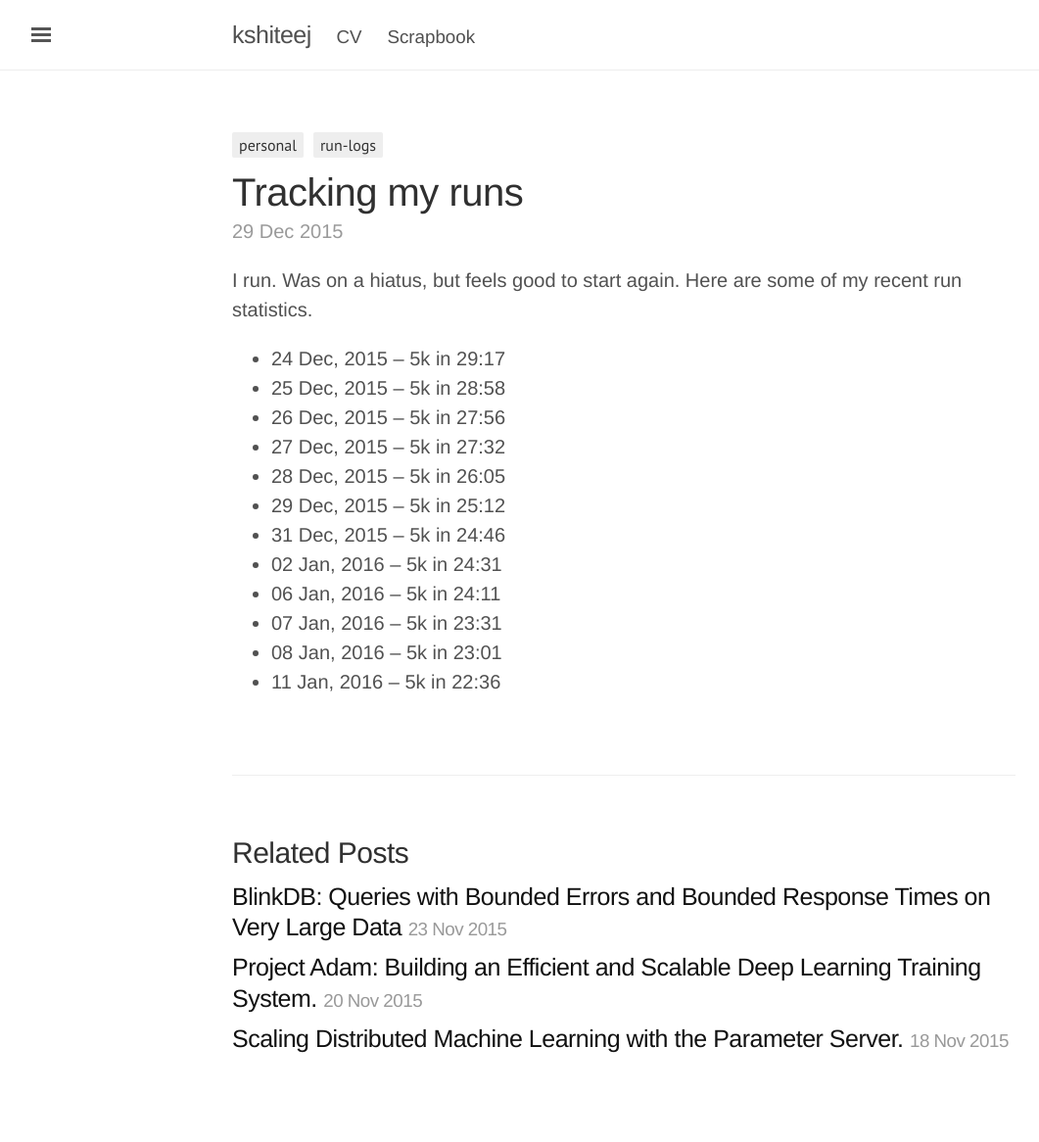
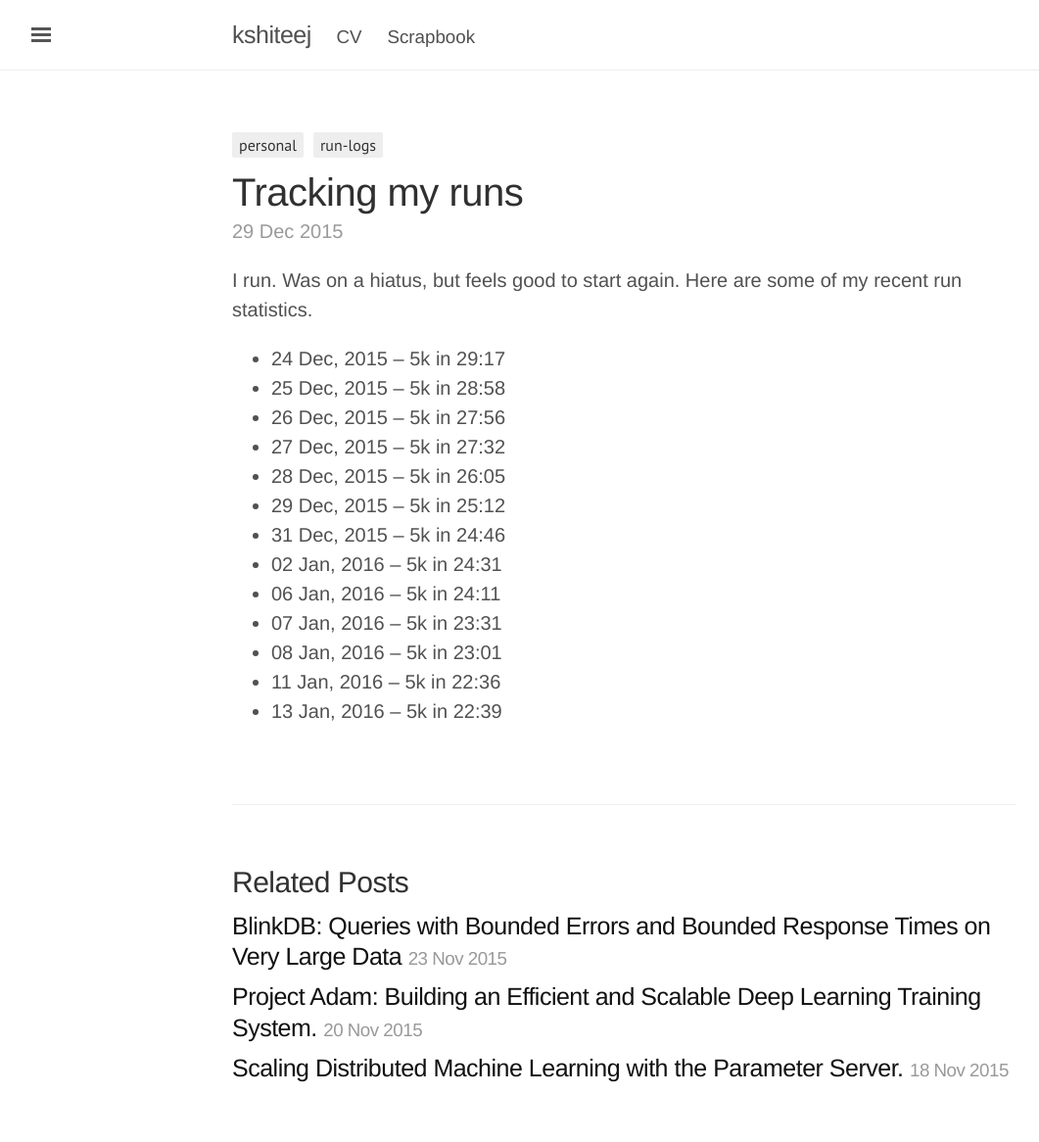
Before and after one commit to kshiteejm/kshiteejm.github.io, a Jekyll site: the page built from personal/_posts/2015-12-29-runlog.md, in a window 1280 px wide. Shown: the whole page at 98% size, without its empty margins (3-1064 px from the left). Built offline with Jekyll 4.4.1, drawn with Linux system fonts in a browser that asks for light colours; comment, search, counter and statistics services are not loaded; before the commit the page ends 1136 px from its top, so only the background shows below that.

Commit message:
updated run log

```diff
--- a/personal/_posts/2015-12-29-runlog.md
+++ b/personal/_posts/2015-12-29-runlog.md
@@ -21,3 +21,4 @@ I run. Was on a hiatus, but feels good to start again. Here are some of my recen
 - 07 Jan, 2016 -- 5k in 23:31
 - 08 Jan, 2016 -- 5k in 23:01
 - 11 Jan, 2016 -- 5k in 22:36
+- 13 Jan, 2016 -- 5k in 22:39
```
